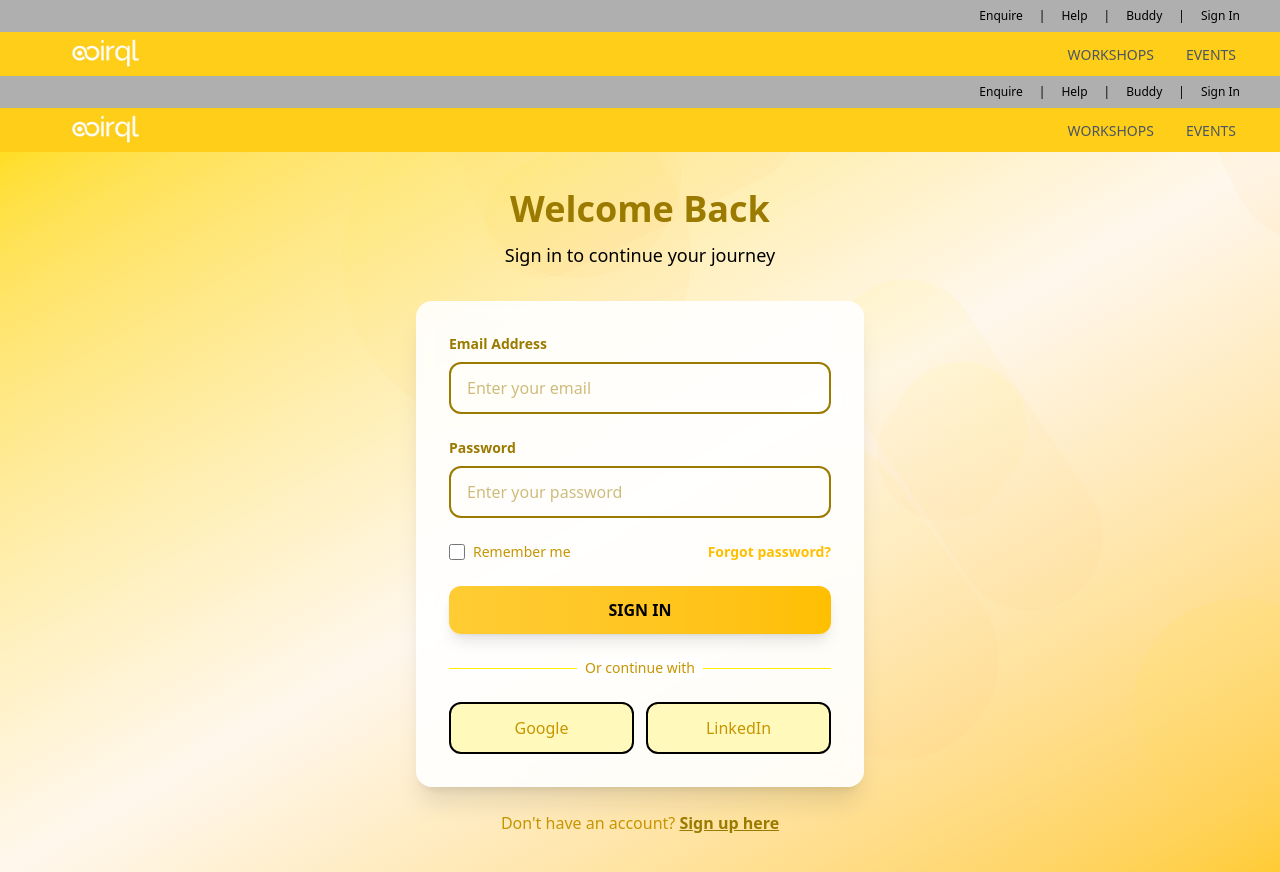
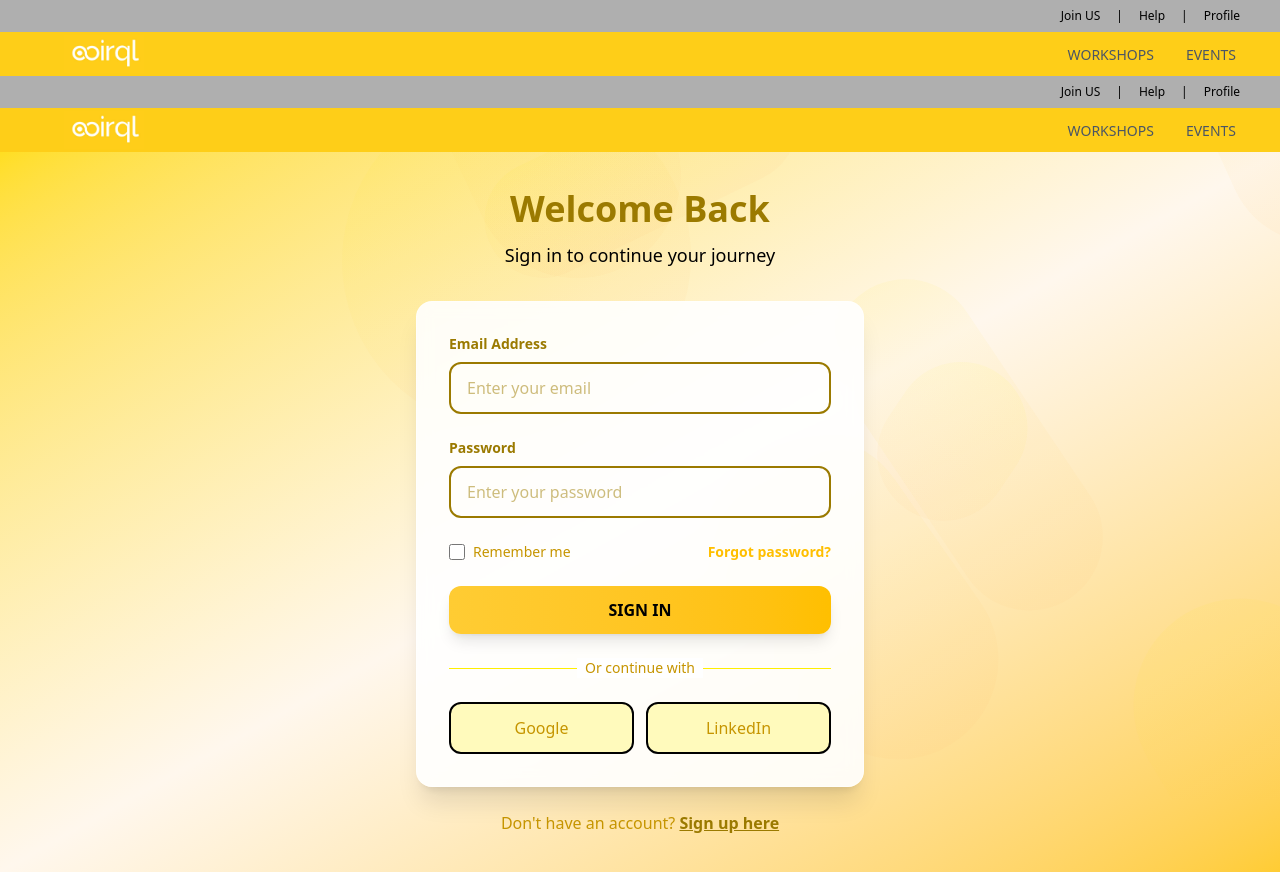
Before and after one commit to kurmananda-cocirql/front, a React (Vite) app: page /auth in a window 1280 px wide. Built offline with nearby package versions, Linux system fonts and the light colour scheme.

Commit message:
nav bar to 3 items

```diff
--- a/src/components/Navbar.jsx
+++ b/src/components/Navbar.jsx
@@ -6,10 +6,9 @@ import { motion } from "framer-motion"
 const Navbar = () => {
   const [hoveredItem, setHoveredItem] = useState(null);
 
-  const rightNavItems = [{ name: "Enquire", link: '' },
+  const rightNavItems = [{ name: "Join US", link: '' },
   { name: "Help", link: '' },
-  { name: "Buddy", link: '' },
-  { name: "Sign In", link: 'auth' }];
+  { name: "Profile", link: 'auth' }];
 
   const containerVariants = {
     hidden: { opacity: 0 },
```
